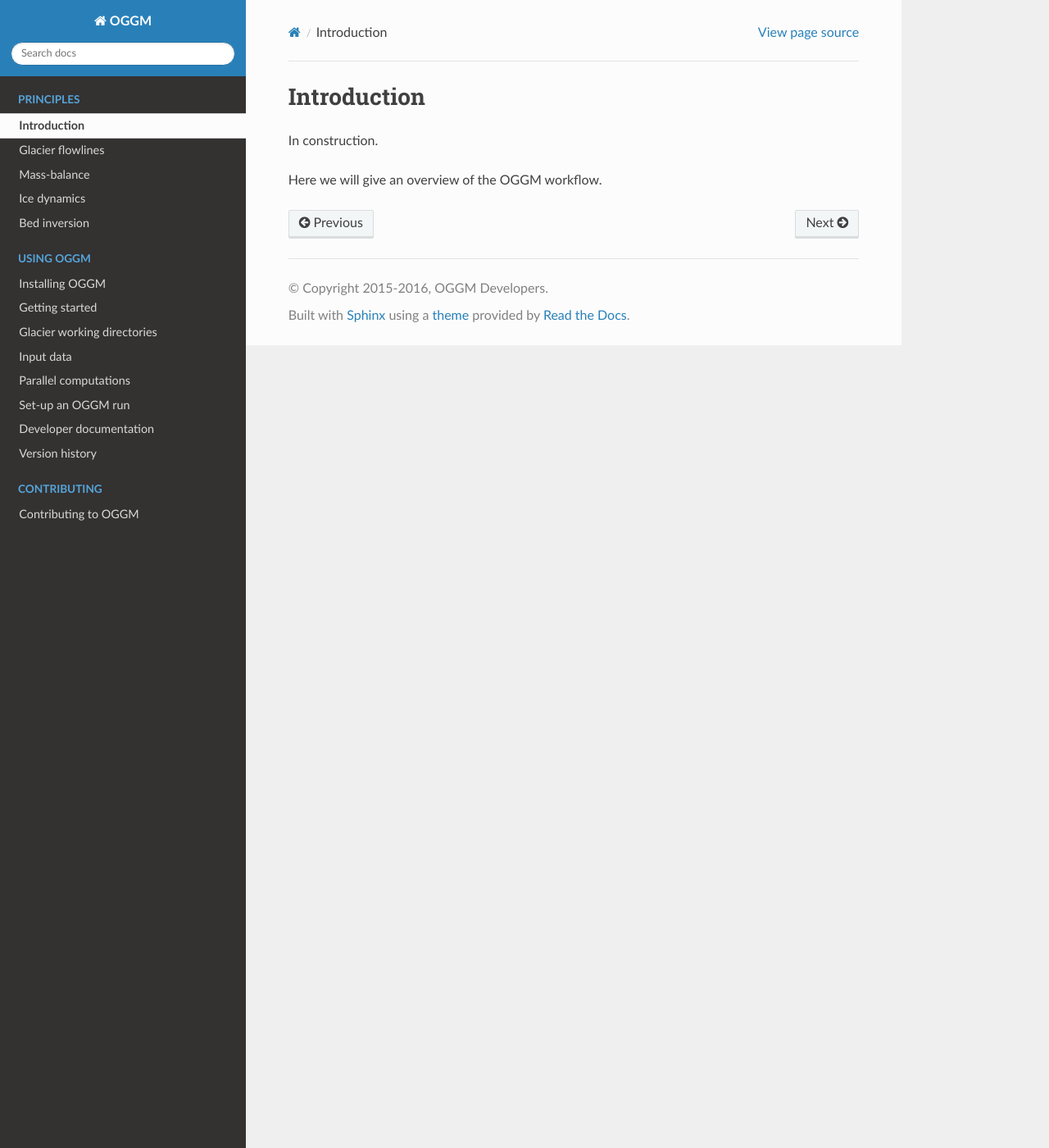
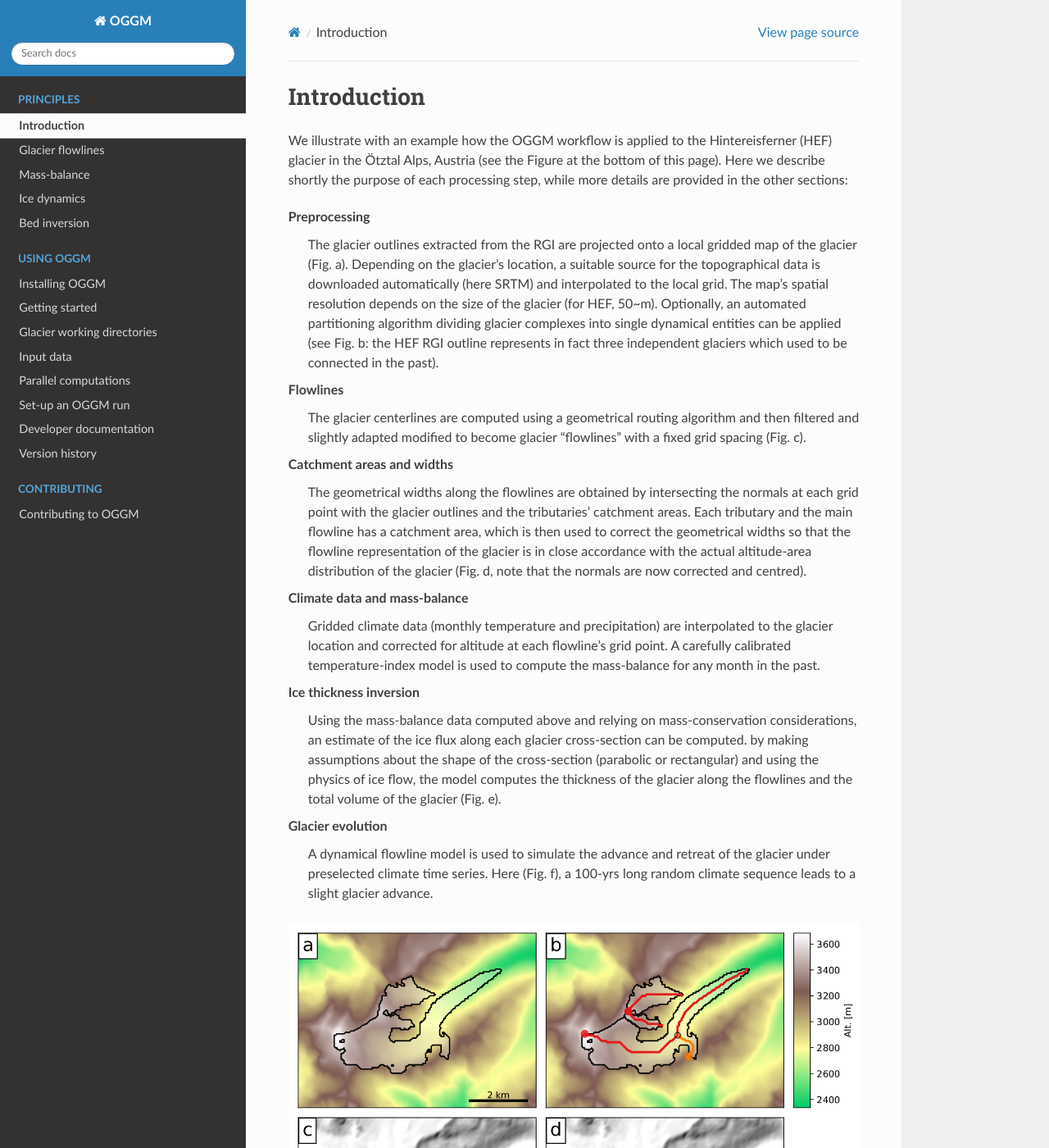
Before and after one commit to OGGM/oggm, a Sphinx documentation site: the page built from docs/introduction.rst, in a window 1280 px wide and 1400 px high. Shown: the whole window at 82% size. Built offline with Sphinx 7.4.7 and the Read the Docs theme 2.0.0, drawn with Linux system fonts in a browser that asks for light colours; the version number could not be read and is left out.

Commit message:
Update docs a little

```diff
--- a/docs/introduction.rst
+++ b/docs/introduction.rst
@@ -1,6 +1,57 @@
 Introduction
 ============
 
-In construction.
 
-Here we will give an overview of the OGGM workflow.
+We illustrate with an example how the OGGM workflow is applied to the
+Hintereisferner (HEF) glacier in the Ötztal Alps, Austria (see the Figure
+at the bottom of this page).
+Here we describe shortly the purpose of each processing step, while more
+details are provided in the other sections:
+
+Preprocessing
+  The glacier outlines extracted from the RGI are projected onto a local
+  gridded map of the glacier (Fig. a). Depending on the
+  glacier's location, a suitable source for the topographical data is
+  downloaded automatically (here SRTM) and interpolated to the local grid.
+  The map's spatial resolution depends on the size of the glacier
+  (for HEF, 50~m). Optionally, an automated partitioning algorithm dividing
+  glacier complexes into single dynamical entities can be applied (see Fig. b:
+  the HEF RGI outline represents in fact three independent glaciers which used
+  to be connected in the past).
+
+Flowlines
+  The glacier centerlines are computed using a geometrical routing algorithm
+  and then filtered and slightly adapted modified to become glacier "flowlines"
+  with a fixed grid spacing (Fig. c).
+
+Catchment areas and widths
+  The geometrical widths along the flowlines are obtained by intersecting the
+  normals at each grid point with the glacier outlines and the tributaries'
+  catchment areas. Each tributary and the main flowline has a catchment area,
+  which is then used to correct the geometrical widths so that the flowline
+  representation of the glacier is in close accordance with the actual
+  altitude-area distribution of the glacier (Fig. d, note that the normals are
+  now corrected and centred).
+
+Climate data and mass-balance
+  Gridded climate data (monthly temperature and precipitation) are interpolated
+  to the glacier location and corrected for altitude at each flowline's grid
+  point. A carefully calibrated temperature-index model is used to compute the
+  mass-balance for any month in the past.
+
+Ice thickness inversion
+  Using the mass-balance data computed above and relying on mass-conservation
+  considerations, an estimate of the ice flux along each glacier cross-section
+  can be computed. by making assumptions about the shape of the cross-section
+  (parabolic or rectangular) and using the physics of ice flow, the model
+  computes the thickness of the glacier along the flowlines and the total
+  volume of the glacier (Fig. e).
+
+Glacier evolution
+  A dynamical flowline model is used to simulate the advance and retreat of the
+  glacier under preselected climate time series. Here (Fig. f), a 100-yrs long
+  random climate sequence leads to a slight glacier advance.
+
+
+.. figure:: _static/ex_workflow.png
+    :width: 100%
--- a/docs/itmix.rst
+++ /dev/null
@@ -1,3 +0,0 @@
-
-This post has moved! You will find it
-`here <http://fabienmaussion.info/2016/06/18/itmix-experiment-phase1/>`_
--- /dev/null
+++ b/docs/run_examples/_code/example_analysis_ts.py
@@ -0,0 +1,46 @@
+import xarray as xr
+import matplotlib.pyplot as plt
+from os import path
+
+WORKING_DIR = path.join(path.expanduser('~'), 'tmp', 'OGGM_precalibrated_run')
+ds1 = xr.open_dataset(path.join(WORKING_DIR, 'run_output_tstar.nc'))
+ds2 = xr.open_dataset(path.join(WORKING_DIR, 'run_output_commitment.nc'))
+
+v1_km3 = ds1.volume * 1e-9
+v2_km3 = ds2.volume * 1e-9
+l1_km = ds1.length * 1e-3
+l2_km = ds2.length * 1e-3
+
+f, axs = plt.subplots(2, 4, figsize=(12, 4), sharex=True)
+
+for i in range(4):
+    ax = axs[0, i]
+    v1_km3.isel(rgi_id=i).plot(ax=ax, label='t*')
+    v2_km3.isel(rgi_id=i).plot(ax=ax, label='Commitment')
+    if i == 0:
+        ax.set_ylabel('Volume [km3]')
+        ax.legend(loc='best')
+    else:
+        ax.set_ylabel('')
+    ax.set_xlabel('')
+
+    ax = axs[1, i]
+
+    # Length can need a bit of postprocessing because of some cold years
+    # Where seasonal snow is thought to be a glacier...
+    for l in [l1_km, l2_km]:
+        roll_yrs = 5
+        sel = l.isel(rgi_id=i).to_series()
+        # Take the minimum out of 5 years
+        sel = sel.rolling(roll_yrs).min()
+        sel.iloc[0:roll_yrs] = sel.iloc[roll_yrs]
+        sel.plot(ax=ax)
+    if i == 0:
+        ax.set_ylabel('Length [m]')
+    else:
+        ax.set_ylabel('')
+    ax.set_xlabel('Years')
+    ax.set_title('')
+
+plt.tight_layout()
+plt.show()
--- a/docs/run_examples/_code/run_from_calibrated.py
+++ b/docs/run_examples/_code/run_from_calibrated.py
@@ -25,7 +25,7 @@ cfg.initialize()
 
 # Local working directory (where OGGM will write its output)
 WORKING_DIR = path.join(path.expanduser('~'), 'tmp', 'OGGM_precalibrated_run')
-utils.mkdir(WORKING_DIR)
+utils.mkdir(WORKING_DIR, reset=True)
 cfg.PATHS['working_dir'] = WORKING_DIR
 
 # Use multiprocessing?
@@ -49,6 +49,7 @@ cfg.set_intersects_db(path.join(rgi_dir, '00_rgi50_AllRegs',
                                 'intersects_rgi50_AllRegs.shp'))
 
 # Pre-download other files which will be needed later
+utils.get_cru_cl_file()
 utils.get_cru_file(var='tmp')
 utils.get_cru_file(var='pre')
 
```
Also changed, not shown: docs/index.rst (+16 -40 lines), docs/run_examples/run_from_calibrated.rst (+3 -50 lines), docs/workshop.rst (deleted, +0 -55 lines), docs/_static/ex_workflow.png (added), docs/run_examples/_code/example_analysis_maps.py (renamed from docs/run_examples/_code/example_analysis.py).
